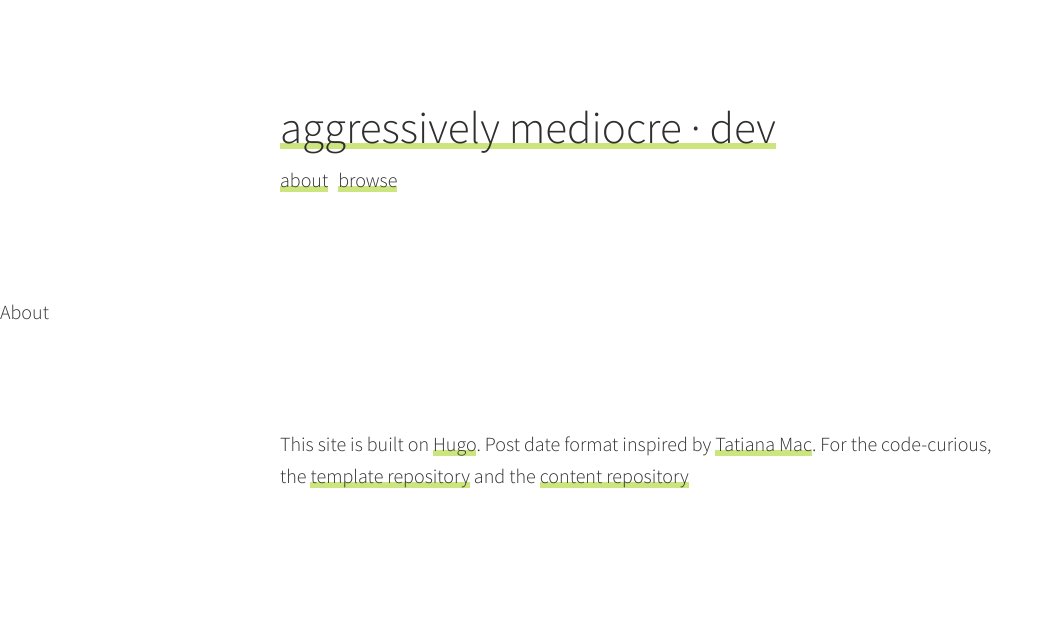
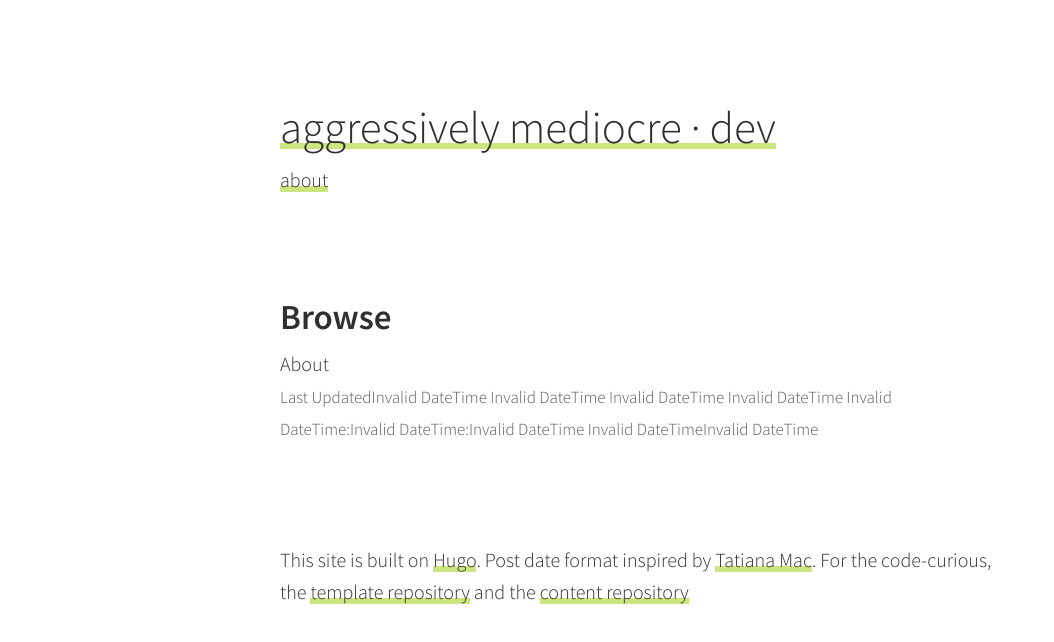
Before and after one commit to katesowles/aggressively-mediocre-dev, a Next.js app: page /about in a window 1280 px wide. Shown: the top 642 px of the page, without its empty margins (0-1054 px from the left). Built offline with nearby package versions, Linux system fonts and the light colour scheme.

Commit message:
moar porting over...

```diff
--- a/components/layout.tsx
+++ b/components/layout.tsx
@@ -22,7 +22,12 @@ export const Layout: FC<LayoutProps> = ({
 
       <Header />
 
-      <main>{children}</main>
+      <main
+        role="main"
+        className="constrained-section responsive-section--bottom site-content"
+      >
+        {children}
+      </main>
 
       <Footer />
     </>
--- /dev/null
+++ b/components/page-body.tsx
@@ -0,0 +1,48 @@
+import React, { FC, ReactNode, ReactNodeArray } from 'react';
+import classnames from 'classnames';
+import { getDateObjects } from '~/utils/dates';
+import { Layout } from './layout';
+
+type PageBodySectionProps = {
+  children: ReactNode | ReactNodeArray;
+  hasColumns?: boolean;
+};
+
+export const PageBodySection: FC<PageBodySectionProps> = ({
+  children,
+  hasColumns = false,
+}) => {
+  const sectionClasses = classnames({
+    content: true,
+    columns: hasColumns,
+  });
+
+  return <section className={sectionClasses}>{children}</section>;
+};
+
+type PageBodyProps = {
+  children: ReactNode | ReactNodeArray;
+  title: string;
+  date?: string;
+};
+
+export const PageBody: FC<PageBodyProps> = ({ title, date, children }) => {
+  const pageDate = getDateObjects(date).utc;
+
+  return (
+    <Layout title={title}>
+      <h2 className="page-title">{title}</h2>
+
+      {children}
+
+      <small className="page-date">
+        Last Updated
+        <time
+          dateTime={`${pageDate.formattedDateLong} ${pageDate.formattedTimeLong24}`}
+        >
+          {pageDate.formattedDateShort} {pageDate.formattedTimeLong24}
+        </time>
+      </small>
+    </Layout>
+  );
+};
--- a/data/metadata.ts
+++ b/data/metadata.ts
@@ -3,11 +3,15 @@ export default {
   siteTitle: 'aggressively mediocre \u00B7\u00A0dev',
   siteAuthor: 'Kate',
   siteDescription: 'An extremely-human human, processing human things outloud.',
+  sitePreviewImageUrl: '',
   homepageSlug: '/',
   sitePages: {
     about: '/about',
-    browse: '/browse',
+    // browse: '/browse',
   },
   siteFeeds: {
+    // rss: '/feed',
   },
+  postsPerPage: 3,
+  // postsInFeed: 0; // all
 };
--- a/pages/about.tsx
+++ b/pages/about.tsx
@@ -1,8 +1,12 @@
 import React, { FC } from 'react';
-import { Layout } from '~/components/layout';
+import { PageBody, PageBodySection } from '~/components/page-body';
 
 const About: FC = () => {
-  return <Layout>About</Layout>;
+  return (
+    <PageBody title="Browse">
+      <PageBodySection>About</PageBodySection>
+    </PageBody>
+  );
 };
 
 export default About;
--- a/styles/custom-mobile.scss
+++ b/styles/custom-mobile.scss
@@ -56,10 +56,6 @@
 
 #post-nav {
   padding-top: $spacer-md;
-
-  .prev {
-    padding-right: $spacer-md;
-  }
 }
 
 .columns {
```
Also changed, not shown: components/post-list.tsx (+45 -7 lines), components/post-single.tsx (+1 -10 lines), pages/browse.tsx (deleted, +0 -8 lines), pages/browse/categories.tsx (added, +27 -0 lines), pages/browse/index.tsx (added, +33 -0 lines), pages/browse/tags.tsx (added, +27 -0 lines).
